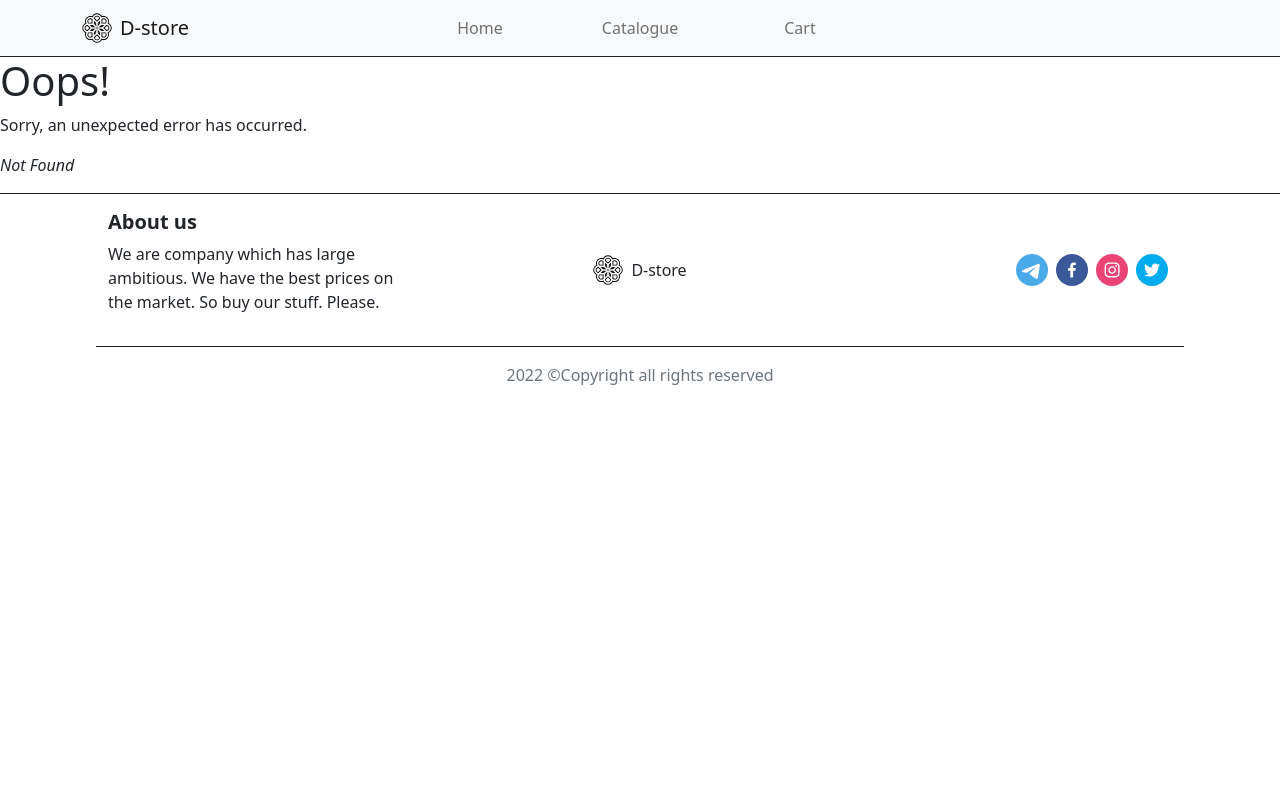
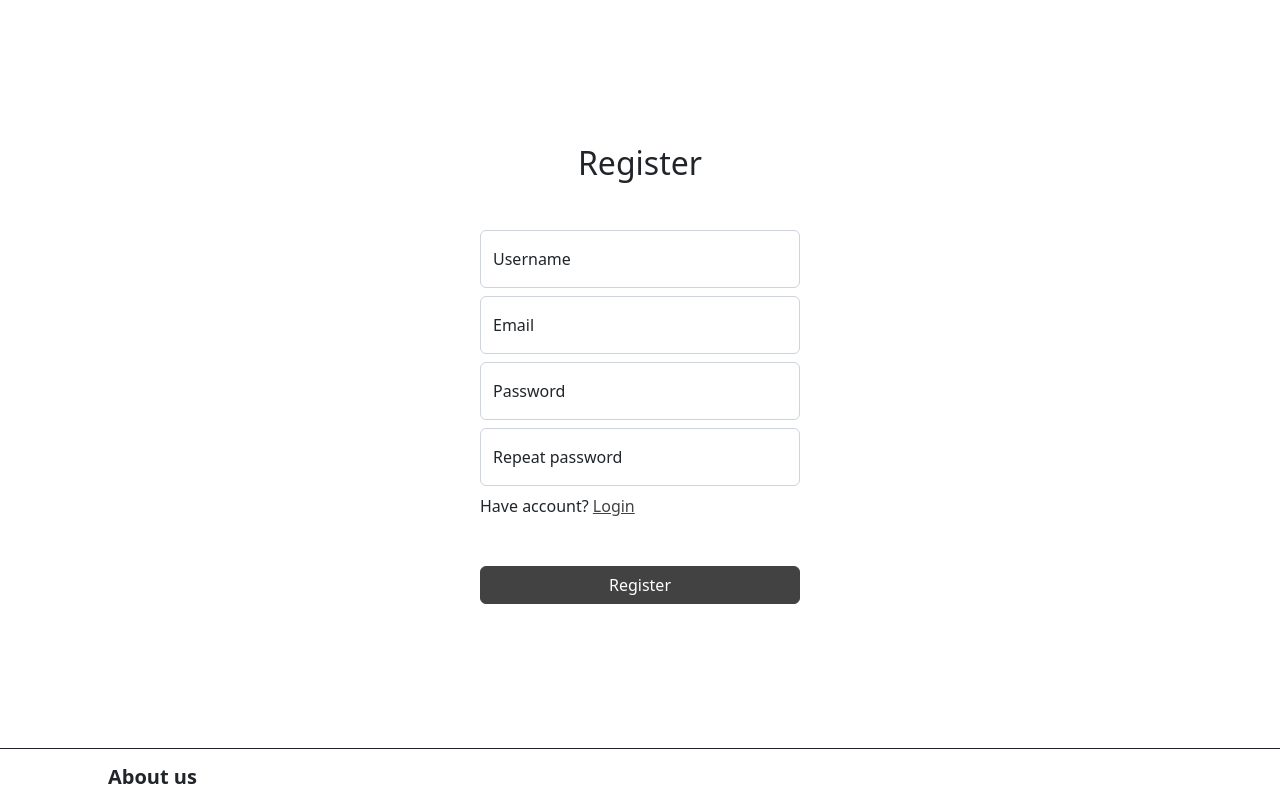
Before and after one commit to peopleAlreadyKnowWhoIAm/web-labs-6, a React (Create React App) app: page /login/sign in a window 1280 px wide. Shown: the top 800 px of the page. Built offline with nearby package versions, Linux system fonts and the light colour scheme.

Commit message:
Done laba

```diff
--- a/src/App.js
+++ b/src/App.js
@@ -1,12 +1,13 @@
-import {RouterProvider} from 'react-router-dom';
+import { RouterProvider } from 'react-router-dom';
 
-import DataContext from "data/Context";
+import DataContext from "data/DataContext";
 
 import { loadMainByFilter, loadAllById } from "data/dataReceive";
 import { useState } from "react";
 
 import './App.scss';
 import Router from 'elements/routes/Router';
+import AuthProvider from 'elements/routes/Auth';
 
 function App() {
     // receiveImage(1).then((val)=> console.log(val));
@@ -21,8 +22,10 @@ function App() {
                 setProducts(res);
                 return res;
             }), loadAllById
-        }}>
-            <Router/>
+        }}><AuthProvider>
+                <Router />
+
+            </AuthProvider>
         </DataContext.Provider>
     </>
     );
--- /dev/null
+++ b/src/data/AuthContext.js
@@ -0,0 +1,4 @@
+import React from "react";
+
+const AuthContext = React.createContext({});
+export default AuthContext;
--- a/src/elements/layout/Main/Catalog/Catalog.js
+++ b/src/elements/layout/Main/Catalog/Catalog.js
@@ -1,4 +1,4 @@
-import DataContext from "data/Context";
+import DataContext from "data/DataContext";
 import { useContext } from "react";
 import FilteringTab from "./FilteringTab/FilteringTab";
 import Products from "./Products/Products";
--- a/src/elements/layout/Main/Catalog/Products/Products.js
+++ b/src/elements/layout/Main/Catalog/Products/Products.js
@@ -1,4 +1,4 @@
-import DataContext from "data/Context";
+import DataContext from "data/DataContext";
 import { useContext, useEffect, useState } from "react";
 import { Col, Spinner } from "react-bootstrap";
 import ProductCard from "./ProductCard/ProductCard";
--- a/src/elements/layout/Main/Home/Home.js
+++ b/src/elements/layout/Main/Home/Home.js
@@ -1,5 +1,5 @@
 
-import DataContext from 'data/Context';
+import DataContext from 'data/DataContext';
 import { useContext, useEffect, useState } from 'react';
 import { Button, Col, Container, Image, Row, Spinner } from 'react-bootstrap';
 import { useNavigate } from 'react-router-dom';
--- a/src/elements/layout/Main/Item/ItemPage.js
+++ b/src/elements/layout/Main/Item/ItemPage.js
@@ -1,4 +1,4 @@
-import DataContext from "data/Context";
+import DataContext from "data/DataContext";
 import { addProduct, checkPresenseOnCart } from "data/redux/slice";
 import NumInput from "elements/components/FormColumn/NumInput/NumInput";
 import TextWithGap from "elements/components/TextWithGap/TextWithGap";
--- /dev/null
+++ b/src/elements/layout/login/Login.js
@@ -0,0 +1,49 @@
+import AuthContext from "data/AuthContext";
+import { useFormik, yupToFormErrors } from "formik";
+import { useContext } from "react";
+import { Col, Container, FloatingLabel, Row , Form, Button} from "react-bootstrap";
+import { Link, Navigate, useNavigate } from "react-router-dom";
+import * as Yup from "yup";
+
+export default function Login(){
+    const navigate = useNavigate();
+
+    const {checkLogin} = useContext(AuthContext);
+
+    const formik = useFormik({
+        initialValues: {
+            email: "",
+            password: ""
+        },
+        validationSchema: Yup.object({
+            email: Yup.string().email().required(),
+            password: Yup.string().required(),
+        }),
+        onSubmit: (value) => {
+            let check = checkLogin({email: value.email, password: value.password});
+            if(check){
+                navigate("/", {replace:true});
+            } else {
+                formik.setFieldError('email','');
+                formik.setFieldError('password', '');
+            }
+        }
+    });
+    return (<Container as="main">
+        <Row className="my-5 py-5 justify-content-center">
+            <Col className="py-5 flex-grow-0">
+                <h2 className="w-auto text-center mb-5">Log in</h2>
+                <FloatingLabel label="Email" className="width-20 my-2">
+                    <Form.Control placeholder="Email"   {...formik.getFieldProps("email")} type="email" isInvalid={formik.touched.email && formik.errors.email}/>
+
+                </FloatingLabel>
+                <FloatingLabel label="Password" className="width-20 my-2">
+                    <Form.Control placeholder="Password"  {...formik.getFieldProps("password")} type="password" isInvalid={formik.touched.password && formik.errors.password}/>
+                </FloatingLabel>
+                <span>Don't have account? <Link to="/login/sign">Register</Link></span>
+
+                <Button className="width-20 mt-5" onClick={formik.submitForm}>Confirm</Button>
+            </Col>
+        </Row>
+    </Container>);
+}
--- /dev/null
+++ b/src/elements/layout/login/Sign.js
@@ -0,0 +1,52 @@
+import AuthContext from "data/AuthContext";
+import { useFormik } from "formik";
+import { useContext } from "react";
+import { Button, Col, Container, FloatingLabel, Form, Row } from "react-bootstrap";
+import { Link } from "react-router-dom";
+import * as Yup from "yup";
+
+
+export default function Sign() {
+    const { registerUser } = useContext(AuthContext);
+
+
+    const formik = useFormik({
+        initialValues: {
+            username: "",
+            email: "",
+            password: "",
+            passwordCopy: ""
+        },
+        validationSchema: Yup.object({
+            username: Yup.string().min(3).required(),
+            email: Yup.string().email().required(),
+            password: Yup.string().min(8).required(),
+            passwordCopy: Yup.string().oneOf([Yup.ref("password"), null]).required(),
+        }),
+        onSubmit: (values) => {
+            registerUser({ username: values.username, email: values.email, password: values.password });
+        }
+    });
+    return (<Container as="main">
+        <Row className="my-5 py-5 justify-content-center">
+            <Col className="py-5 flex-grow-0">
+                <h2 className="w-auto text-center mb-5">Register</h2>
+                <FloatingLabel label="Username" className="width-20 my-2">
+                    <Form.Control placeholder="Username"   {...formik.getFieldProps("username")} isInvalid={formik.touched.username && formik.errors.username} />
+                </FloatingLabel>
+                <FloatingLabel label="Email" className="width-20 my-2">
+                    <Form.Control placeholder="Email"   {...formik.getFieldProps("email")} type="email" isInvalid={formik.touched.email && formik.errors.email} />
+                </FloatingLabel>
+                <FloatingLabel label="Password" className="width-20 my-2">
+                    <Form.Control placeholder="Password"  {...formik.getFieldProps("password")} type="password" isInvalid={formik.touched.password && formik.errors.password} />
+                </FloatingLabel>
+                <FloatingLabel label="Repeat password" className="width-20 my-2">
+                    <Form.Control placeholder="Repeat password"  {...formik.getFieldProps("passwordCopy")} type="password" isInvalid={formik.touched.passwordCopy && formik.errors.passwordCopy} />
+                </FloatingLabel>
+                <span>Have account? <Link to="/login">Login</Link></span>
+
+                <Button className="width-20 mt-5" onClick={formik.submitForm}>Register</Button>
+            </Col>
+        </Row>
+    </Container>);
+}
--- /dev/null
+++ b/src/elements/routes/Auth.js
@@ -0,0 +1,83 @@
+import AuthContext from "data/AuthContext";
+import { useState } from "react";
+
+/*
+
+obj user = {
+    name: string,
+    password: string,
+    email: string
+}
+
+*/
+
+const credentialKey = 'credential';
+
+function saveUser(user) {
+    localStorage.setItem(credentialKey, JSON.stringify(user));
+}
+
+function loadUser() {
+    let buf = localStorage.getItem(credentialKey);
+    if(buf === null) {
+        return null;
+    }
+    return JSON.parse(buf);
+}
+
+function confirmLogin(user) {
+    const userSaved = loadUser();
+    let res = user.email === userSaved.email && user.password === userSaved.password;
+    if(res) {
+        sessionStorage.setItem('loggedIn', true);
+        return true;
+    }
+    return false;
+}
+
+function checkLogginStatus(){
+    return JSON.parse(sessionStorage.getItem('loggedIn'));
+}
+
+
+export const userStatusMap = {
+    singout: 0,
+    notRegistered: 1,
+    loggedIn: 2
+}
+
+
+function discoverStatus(){
+    if(checkLogginStatus){
+        return userStatusMap.loggedIn;
+    } else if(loadUser() === null){
+        return userStatusMap.notRegistered;
+    }
+    return userStatusMap.singout;
+}
+
+export default function AuthProvider({ children }) {
+    const [userStatus, setUserStatus] = useState(discoverStatus);
+
+    const registerUser = (user) => {
+        saveUser(user);
+        setUserStatus(userStatusMap.loggedIn);
+    }
+
+    const checkLogin = (login) => {
+        if(confirmLogin(login)){
+            setUserStatus(userStatusMap.loggedIn);
+            return true;
+        } else {
+            return false;
+        }
+    }
+
+    return <AuthContext.Provider value={{
+        status: userStatus,
+        registerUser,
+        checkLogin
+    }}>
+        {children}
+    </AuthContext.Provider>
+}
--- a/src/elements/routes/Router.js
+++ b/src/elements/routes/Router.js
@@ -3,21 +3,39 @@ import ItemPage from "elements/layout/Main/Item/ItemPage";
 import Catalog from "elements/layout/Main/Catalog/Catalog";
 import Home from "elements/layout/Main/Home/Home";
 import RootLayout from "elements/layout/RootLayout";
-import { createBrowserRouter, RouterProvider } from "react-router-dom";
+import { createBrowserRouter, Outlet, redirect, RouterProvider } from "react-router-dom";
 import Cart from "elements/layout/Main/Cart/Cart";
 import Checkout from "elements/layout/Main/Cart/Checkout/Checkout";
 import Success from "elements/layout/Main/Cart/Checkout/Success/Success";
 import { useSelector } from "react-redux";
 import { getListOfProducts } from "data/redux/slice";
+import Footer from "elements/layout/Footer/Footer";
+import Login from "elements/layout/login/Login";
+import Sign from "elements/layout/login/Sign";
+import { useContext } from "react";
+import AuthContext from "data/AuthContext";
+import { userStatusMap } from "./Auth";
 
 
 
 
 export default function Router() {
+    const {status, registerUser, checkLogin} = useContext(AuthContext);
+
+    const authLoader = () => {
+        if(status === userStatusMap.singout) {
+            return redirect("/login");
+        } else if(status === userStatusMap.notRegistered){
+            return redirect("/login/sign");
+        }
+
+    }
+
     return <RouterProvider router={createBrowserRouter([
         {
             path: "/",
             element: <RootLayout />,
+            loader: authLoader,
             errorElement: <RootLayout><ErrorPage /></RootLayout>,
             children: [
                 {
@@ -47,6 +65,20 @@ export default function Router() {
                 }
 
             ]
+        },
+        {
+            path: "/login",
+            element: <><Outlet/><Footer/></>,
+            children:[
+                {
+                    index: true,
+                    element: <Login/>,
+                },
+                {
+                    path: "sign",
+                    element: <Sign/>,
+                }
+            ]
         }
 
 
```
Also changed, not shown: src/data/DataContext.js (renamed from src/data/Context.js), 1 other file (tests, documents, lock files or other folders).
